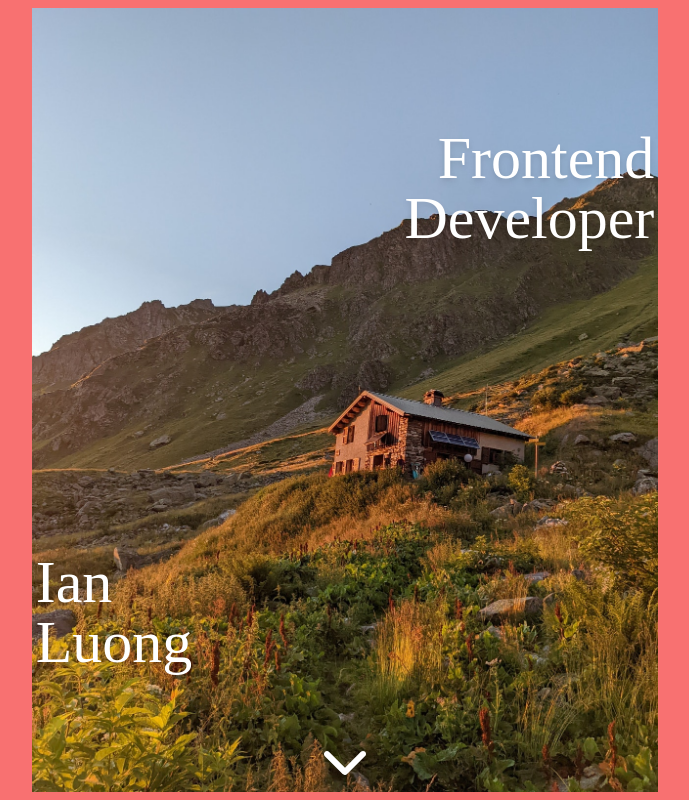
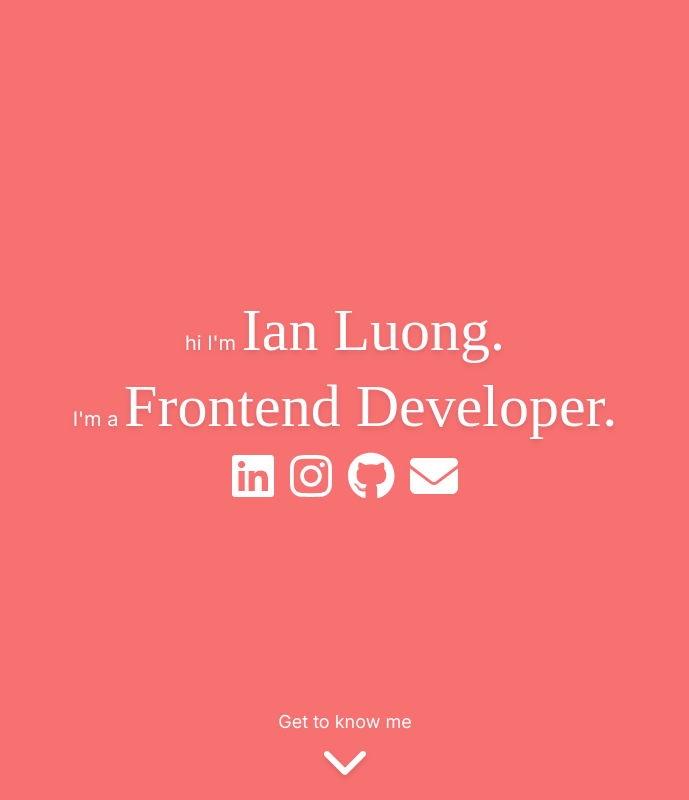
Before and after one commit to IanLuong/ianluong.github.io, a React (Create React App) app: page / in a window 1280 px wide. Shown: the top 800 px of the page, without its empty margins (295-984 px from the left). Built offline with nearby package versions, Linux system fonts and the light colour scheme; a web font is replaced by a local one.

Commit message:
Refactor ContactBar and change Hero

```diff
--- /dev/null
+++ b/src/components/ContactBar.js
@@ -0,0 +1,45 @@
+import { FontAwesomeIcon } from "@fortawesome/react-fontawesome"
+import { faLinkedin, faInstagram, faGithub } from "@fortawesome/free-brands-svg-icons"
+import { faEnvelope } from "@fortawesome/free-solid-svg-icons"
+
+export default function ContactBar({color = "white"}) {
+
+  const activeColor = color === "white" ? "black" : "white"
+
+  return (
+    <div className={`flex gap-4 items-center self-center text-${color}`}>
+    <a
+      href="https://www.linkedin.com/in/ianluong/"
+      target="_blank"
+      className={`hover:text-${activeColor} focus:text-${activeColor} hover:animate-pulse`}
+      rel="noreferrer"
+    >
+      <FontAwesomeIcon icon={faLinkedin} size="3x" />
+    </a>
+    <a
+      href="https://www.instagram.com/ian__luong/"
+      target="_blank"
+      className={`hover:text-${activeColor} focus:text-${activeColor} hover:animate-pulse`}
+      rel="noreferrer"
+    >
+      <FontAwesomeIcon icon={faInstagram} size="3x" />
+    </a>
+    <a
+      href="https://github.com/IanLuong"
+      target="_blank"
+      className={`hover:text-${activeColor} focus:text-${activeColor} hover:animate-pulse`}
+      rel="noreferrer"
+    >
+      <FontAwesomeIcon icon={faGithub} size="3x" />
+    </a>
+    <a
+      href="mailto:ianluongcodes@gmail.com"
+      target="_blank"
+      className={`hover:text-${activeColor} focus:text-${activeColor} hover:animate-pulse`}
+      rel="noreferrer"
+    >
+      <FontAwesomeIcon icon={faEnvelope} size="3x" />
+    </a>
+  </div>
+  )
+}
--- a/src/components/Footer.js
+++ b/src/components/Footer.js
@@ -1,13 +1,7 @@
-import { FontAwesomeIcon } from "@fortawesome/react-fontawesome"
-import { faEnvelope } from "@fortawesome/free-solid-svg-icons"
-import {
-  faLinkedin,
-  faInstagram,
-  faGithub,
-} from "@fortawesome/free-brands-svg-icons"
 import footerPortrait from "../img/pexels-enes-bayraktar-11306305.jpg"
 import { useRef, useState } from "react"
 import emailjs from "@emailjs/browser"
+import ContactBar from "./ContactBar"
 
 export default function Footer() {
   const form = useRef()
@@ -60,39 +54,8 @@ export default function Footer() {
             ASAP!
           </p>
           <p className="text-white">Email me at ianluongcodes@gmail.com</p>
-          <div className="flex gap-4 items-center self-center md:self-start">
-            <a
-              href="https://www.linkedin.com/in/ianluong/"
-              target="_blank"
-              className="hover:text-white focus:text-white hover:animate-pulse"
-              rel="noreferrer"
-            >
-              <FontAwesomeIcon icon={faLinkedin} size="3x" />
-            </a>
-            <a
-              href="https://www.instagram.com/ian__luong/"
-              target="_blank"
-              className="hover:text-white focus:text-white hover:animate-pulse"
-              rel="noreferrer"
-            >
-              <FontAwesomeIcon icon={faInstagram} size="3x" />
-            </a>
-            <a
-              href="https://github.com/IanLuong"
-              target="_blank"
-              className="hover:text-white focus:text-white hover:animate-pulse"
-              rel="noreferrer"
-            >
-              <FontAwesomeIcon icon={faGithub} size="3x" />
-            </a>
-            <a
-              href="mailto:ianluongcodes@gmail.com"
-              target="_blank"
-              className="hover:text-white focus:text-white hover:animate-pulse"
-              rel="noreferrer"
-            >
-              <FontAwesomeIcon icon={faEnvelope} size="3x" />
-            </a>
+          <div className="md:self-start">
+            <ContactBar color="black"/>
           </div>
           <form
             ref={form}
--- a/src/components/Hero.js
+++ b/src/components/Hero.js
@@ -1,6 +1,7 @@
 import portrait from "../img/pexels-kassandre-pedro-12798416.jpg"
 import { FontAwesomeIcon } from "@fortawesome/react-fontawesome"
 import { faChevronDown } from "@fortawesome/free-solid-svg-icons"
+import ContactBar from "./ContactBar"
 import { useRef } from "react"
 
 export default function Hero() {
@@ -8,21 +9,19 @@ export default function Hero() {
 
   return (
     <section className="bg-red-400">
-      <div className="bg-red-400 lg:m-auto lg:max-w-screen-lg">
-        <div className="relative flex flex-col md:flex-row bg-red-400 min-h-screen justify-center items-center md:m-auto md:w-2/3">
-          <img
-            className="w-3/4 md:w-11/12 h-[98vh] animate-fade2s max-h-screen object-cover"
-            src={portrait}
-            alt=""
-          />
-          <h1 className="font-ibarra drop-shadow-md absolute text-6xl text-white right-8 top-32 text-right animate-fade4s delay-2000">
-            Frontend <br /> Developer
+      <div className="lg:m-auto lg:max-w-screen-lg">
+        <div className="flex flex-col gap-4 bg-red-400 min-h-screen justify-center items-center text-white text-center">
+          <h1 className="font-ibarra drop-shadow-md text-6xl animate-fade6s">
+            <span className="font-inter text-xl">hi I'm </span>Ian Luong.
           </h1>
-          <h1 className="font-ibarra drop-shadow-md absolute text-6xl text-white left-8 bottom-32 animate-fade6s">
-            Ian <br /> Luong
+          <h1 className="font-ibarra drop-shadow-md text-6xl animate-fade4s">
+            <span className="font-inter text-xl">I'm a </span> Frontend Developer.
           </h1>
+          <ContactBar/>
+          <div className="font-inter absolute bottom-4">
+            <h3 className="text-lg">Get to know me</h3>
             <FontAwesomeIcon
-            className="text-white hover:text-black cursor-pointer drop-shadow-md absolute bottom-4"
+              className="hover:text-white cursor-pointer drop-shadow-md"
               icon={faChevronDown}
               size="3x"
               onClick={() =>
@@ -31,9 +30,13 @@ export default function Hero() {
             />
           </div>
         </div>
+      </div>
 
       <div className="bg-white">
-        <div className="md:m-auto md:w-2/3 lg:w-1/2 lg:max-w-screen-lg" ref={scrollRef}>
+        <div
+          className="md:m-auto md:w-2/3 lg:w-1/2 lg:max-w-screen-lg"
+          ref={scrollRef}
+        >
           <div className="flex flex-col p-6 gap-4 font-inter">
             <h1 className="font-ibarra font-semibold self-center text-6xl">
               About me
--- a/tailwind.config.js
+++ b/tailwind.config.js
@@ -8,6 +8,9 @@ module.exports = {
       ibarra: ["'Ibarra Real Nova'", "serif"],
     },
     extend: {
+      colors: {
+        'pink': '#FA9999'
+      },
       animation: {
         fade2s: "fade 2s ease-in-out",
         fade4s: "fade 4s ease-in-out",
```
Lines whose indentation alone changed are shown as unchanged.
